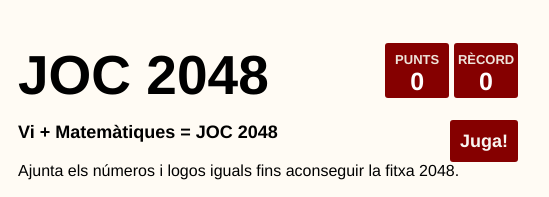
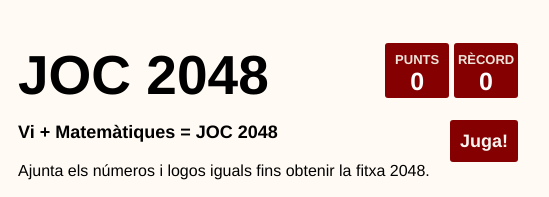
Before and after one commit to mblan/joc2048, a plain HTML site: page index.html in a window 1280 px wide. Shown: the top 197 px of the page, 372-921 px from the left. Drawn offline with Linux system fonts and the light colour scheme.

Commit message:
Update index.html

```diff
--- a/index.html
+++ b/index.html
@@ -49,7 +49,7 @@
       <strong>Vi + Matemàtiques = JOC 2048</strong>
       <a class="restart-button">Juga!</a>
       </div>
-      <div class="lletrapetita">Ajunta els números i logos iguals fins aconseguir la fitxa 2048.
+      <div class="lletrapetita">Ajunta els números i logos iguals fins obtenir la fitxa 2048.
       </div>
 
     <div class="game-container">
```
